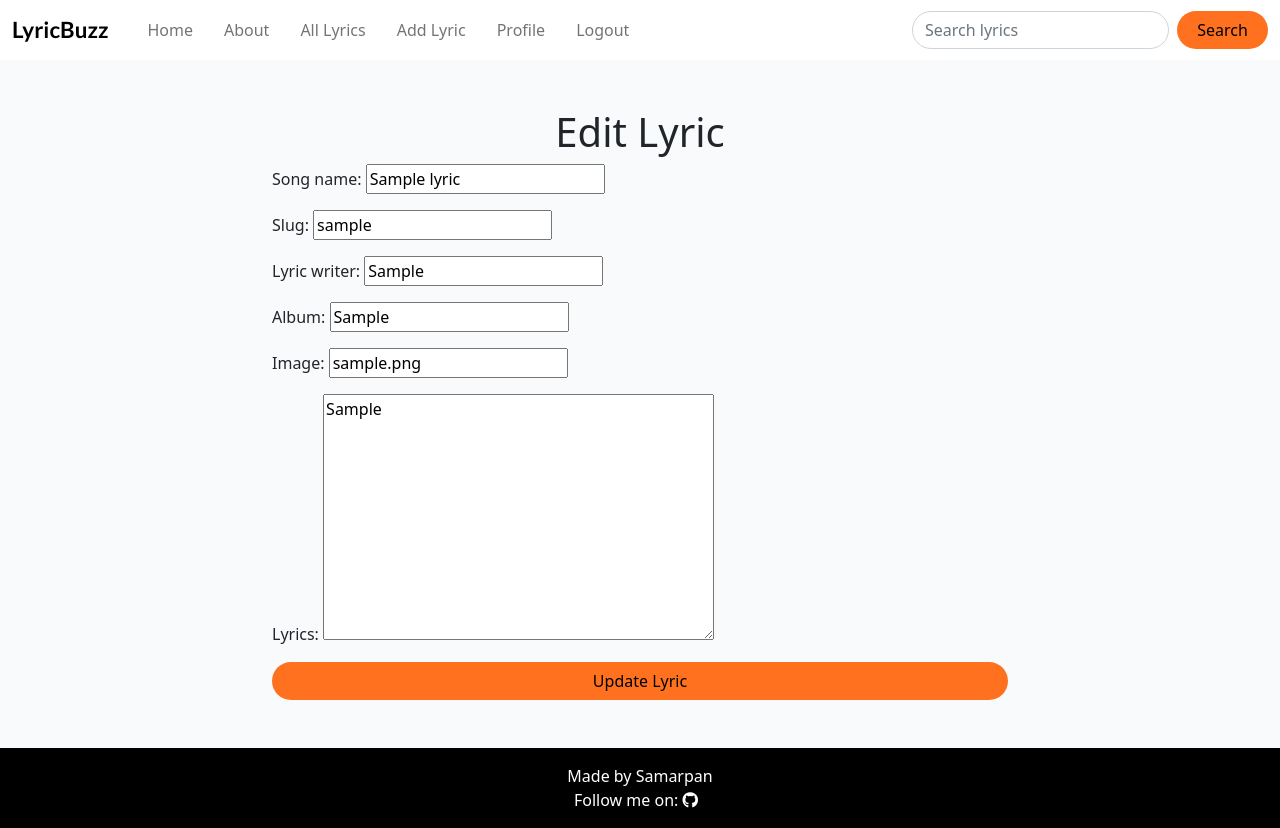
After one commit to msamarpanraj/lyric-buzz, a Django app: a page that uses templates/base.html in a window 1280 px wide. The commit adds this page. Run offline with Django 4.2, Linux system fonts and the light colour scheme; a user stored in the database is signed in; tables that the repository leaves empty hold one stand-in row (values such as "Sample post"); some libraries are stand-ins or nearby versions.

Commit message:
feature:setup edit and delete option for user published posts

```diff
--- /dev/null
+++ b/lyrics/templates/lyrics/edit_lyric.html
@@ -0,0 +1,17 @@
+{% extends 'base.html' %}
+{% load static %}
+
+{% block content %}
+<div class="container mt-5 mb-5">
+    <h1 class="text-center">Edit Lyric</h1>
+    <div class="row justify-content-center">
+        <div class="col-md-8">
+            <form method="post" enctype="multipart/form-data">
+                {% csrf_token %}
+                {{ form.as_p }}
+                <button type="submit" class="btn btn-primary w-100">Update Lyric</button>
+            </form>
+        </div>
+    </div>
+</div>
+{% endblock %}
--- a/lyrics/urls.py
+++ b/lyrics/urls.py
@@ -10,6 +10,8 @@ urlpatterns = [
     path('lyrics/', views.AllLyricsList.as_view(), name='lyrics_list'),
     path('submit/', views.submit_lyric, name='submit_lyric'),
     path('profile/', views.profile, name='profile'),
+    path('edit/<slug:slug>/', views.edit_lyric, name='edit_lyric'),
+    path('delete/<slug:slug>/', views.delete_lyric, name='delete_lyric'),
     path('<slug:slug>/', views.lyric_detail, name='lyric_detail'),
     path('like/<slug:slug>/', views.like_lyric, name='like_lyric'),
     path('<slug:slug>/edit_comment/<int:comment_id>', views.comment_edit, name='comment_edit'),
--- a/lyrics/views.py
+++ b/lyrics/views.py
@@ -191,6 +191,27 @@ def profile(request):
 
     return render(request, 'lyrics/profile.html', {'form': form, 'page_obj': page_obj})
 
+@login_required
+def edit_lyric(request, slug):
+    lyric = get_object_or_404(Lyric, slug=slug, user=request.user)
+    if request.method == "POST":
+        form = LyricSubmissionForm(request.POST, request.FILES, instance=lyric)
+        if form.is_valid():
+            form.save()
+            messages.success(request, 'Your lyric has been updated.')
+            return redirect('profile')
+    else:
+        form = LyricSubmissionForm(instance=lyric)
+    return render(request, 'lyrics/edit_lyric.html', {'form': form, 'lyric': lyric})
+
+@login_required
+def delete_lyric(request, slug):
+    lyric = get_object_or_404(Lyric, slug=slug, user=request.user)
+    if request.method == "POST":
+        lyric.delete()
+        messages.success(request, 'Your lyric has been deleted.')
+        return redirect('profile')
+    return render(request, 'lyrics/confirm_delete_lyric.html', {'lyric': lyric})
 
 @login_required
 def like_lyric(request, slug):
--- a/templates/base.html
+++ b/templates/base.html
@@ -126,6 +126,37 @@
 
     </footer>
 
+    <!-- Delete Confirmation Modal -->
+    <div class="modal fade" id="deleteLyricModal" tabindex="-1" aria-labelledby="deleteLyricModalLabel"
+        aria-hidden="true">
+        <div class="modal-dialog">
+            <div class="modal-content">
+                <div class="modal-header">
+                    <h5 class="modal-title" id="deleteLyricModalLabel">Delete Lyric</h5>
+                    <button type="button" class="btn-close" data-bs-dismiss="modal" aria-label="Close"></button>
+                </div>
+                <div class="modal-body">
+                    Are you sure you want to delete this lyric? This action cannot be undone.
+                </div>
+                <div class="modal-footer">
+                    <button type="button" class="btn btn-secondary" data-bs-dismiss="modal">Cancel</button>
+                    <button type="button" class="btn btn-danger" id="confirmDeleteLyricButton">Delete</button>
+                </div>
+            </div>
+        </div>
+    </div>
+
+    <script>
+        function showDeleteLyricModal(formId) {
+            var deleteButton = document.getElementById('confirmDeleteLyricButton');
+            deleteButton.onclick = function () {
+                document.getElementById(formId).submit();
+            };
+            var modal = new bootstrap.Modal(document.getElementById('deleteLyricModal'));
+            modal.show();
+        }
+    </script>
+
     <script src="https://cdn.jsdelivr.net/npm/bootstrap@5.0.1/dist/js/bootstrap.bundle.min.js"
         integrity="sha384-gtEjrD/SeCtmISkJkNUaaKMoLD0//ElJ19smozuHV6z3Iehds+3Ulb9Bn9Plx0x4" crossorigin="anonymous">
     </script>
```
Also changed, not shown: lyrics/templates/lyrics/profile.html (+8 -7 lines).
